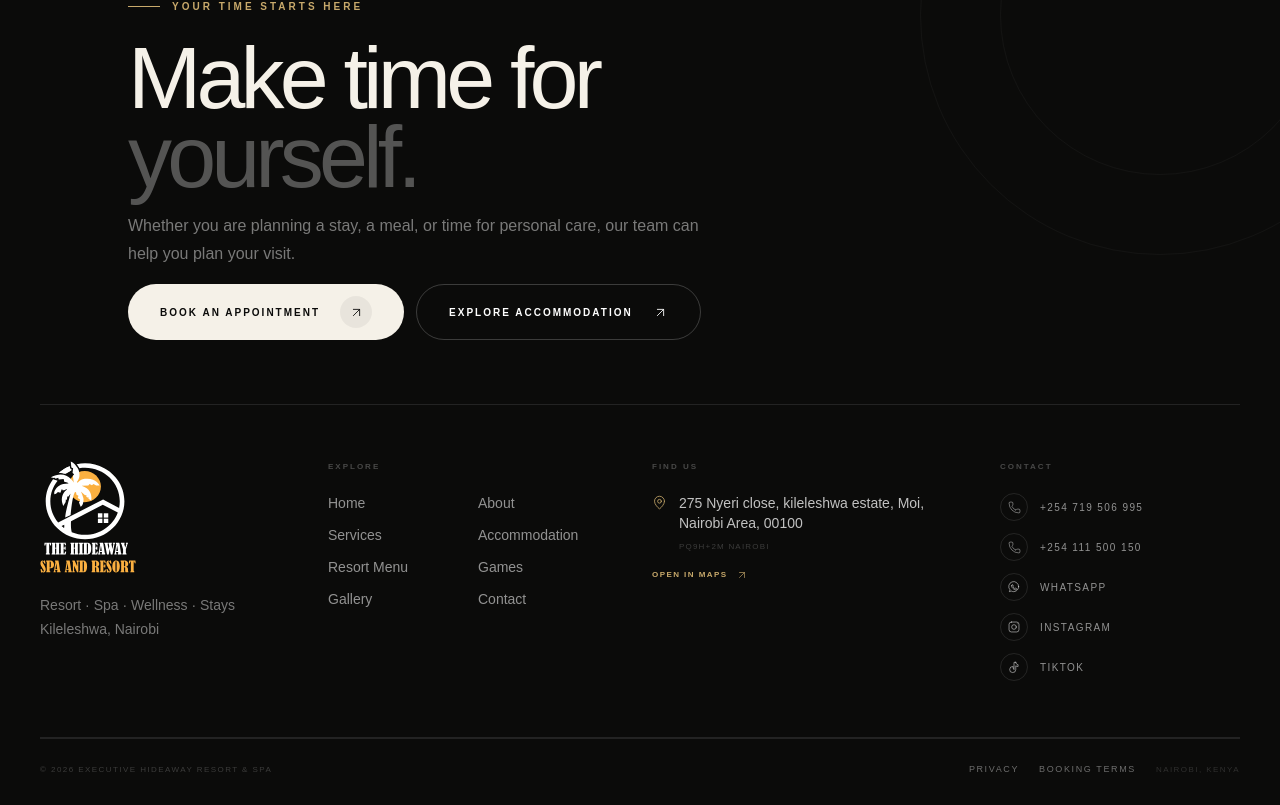
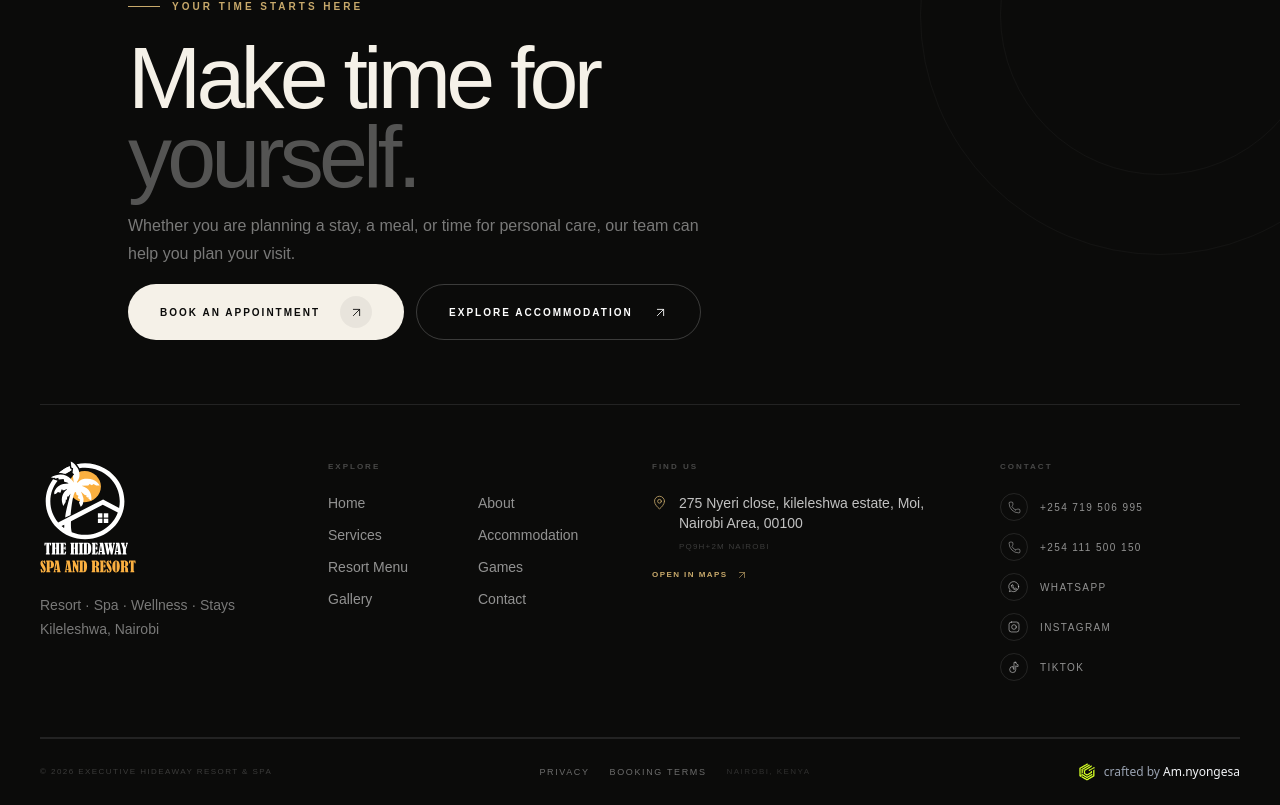
Before and after one commit to pappi02/executive-hideaway, a Next.js app: page /privacy in a window 1280 px wide. Shown: the part 2328-3133 px from the top of the page. Built offline with nearby package versions, Linux system fonts and the light colour scheme; no server answers; the database is empty.

Commit message:
Add the developer sign-off (crafted by Am.nyongesa) to the footer, linking to the portfolio

```diff
--- a/src/components/layout/Footer.tsx
+++ b/src/components/layout/Footer.tsx
@@ -6,6 +6,8 @@ import {
 } from "lucide-react";
 import Image from "next/image";
 import Link from "next/link";
+
+import { SignOff } from "./SignOff";
 
 import { businessContact } from "@/lib/site-config";
 
@@ -250,6 +252,8 @@ export default function Footer() {
               Nairobi, Kenya
             </p>
           </div>
+
+          <SignOff />
         </div>
       </div>
     </footer>
--- /dev/null
+++ b/src/components/layout/SignOff.module.css
@@ -0,0 +1,76 @@
+/* The developer's sign-off, matching the portfolio footer. */
+.signOff {
+  --sign-off-ease: cubic-bezier(0.22, 1, 0.36, 1);
+  display: inline-flex;
+  align-items: center;
+  gap: 0.5rem;
+  font-family: ui-sans-serif, system-ui, -apple-system, "Segoe UI", sans-serif;
+  font-size: 0.75rem;
+  line-height: 1rem;
+  letter-spacing: normal;
+  text-transform: none;
+  text-decoration: none;
+  color: var(--sign-off-muted);
+  transition: color 0.3s ease;
+}
+
+.dark {
+  --sign-off-accent: #d4ff24;
+  --sign-off-muted: #9aa3b2;
+  --sign-off-fg: #f3f5f8;
+}
+
+.light {
+  --sign-off-accent: #1558c9;
+  --sign-off-muted: #545b67;
+  --sign-off-fg: #030407;
+}
+
+.signOff:hover,
+.signOff:focus-visible {
+  color: var(--sign-off-fg);
+}
+
+.signOff:focus-visible {
+  outline: 2px solid var(--sign-off-accent);
+  outline-offset: 3px;
+  border-radius: 2px;
+}
+
+.symbol {
+  width: 1.125rem;
+  height: 1.125rem;
+  flex-shrink: 0;
+  background-color: var(--sign-off-accent);
+  -webkit-mask: url("/am-symbol.svg") center / contain no-repeat;
+  mask: url("/am-symbol.svg") center / contain no-repeat;
+  transition: transform 0.5s var(--sign-off-ease);
+}
+
+.signOff:hover .symbol,
+.signOff:focus-visible .symbol {
+  transform: rotate(60deg) scale(1.1);
+}
+
+/* An underline that draws in from the left on hover. */
+.name {
+  font-weight: 500;
+  color: var(--sign-off-fg);
+  background-image: linear-gradient(currentColor, currentColor);
+  background-repeat: no-repeat;
+  background-position: 0 100%;
+  background-size: 0% 1px;
+  transition: background-size 0.3s var(--sign-off-ease);
+}
+
+.signOff:hover .name,
+.signOff:focus-visible .name {
+  background-size: 100% 1px;
+}
+
+@media (prefers-reduced-motion: reduce) {
+  .symbol,
+  .name {
+    transition: none;
+  }
+}
--- /dev/null
+++ b/src/components/layout/SignOff.tsx
@@ -0,0 +1,25 @@
+import styles from "./SignOff.module.css";
+
+const PORTFOLIO_URL = "https://david-baraka.vercel.app";
+
+/**
+ * The developer's sign-off, the same mark as on the portfolio. The symbol is a CSS
+ * mask over /am-symbol.svg, so its colour comes from the tone: lime on dark
+ * footers, cobalt on light ones.
+ */
+export function SignOff({ tone = "dark", className }: { tone?: "dark" | "light"; className?: string }) {
+  return (
+    <a
+      href={PORTFOLIO_URL}
+      target="_blank"
+      rel="noopener"
+      aria-label="Crafted by Am.nyongesa. Opens the developer's portfolio in a new tab"
+      className={[styles.signOff, tone === "light" ? styles.light : styles.dark, className].filter(Boolean).join(" ")}
+    >
+      <span aria-hidden className={styles.symbol} />
+      <span>
+        crafted by <span className={styles.name}>Am.nyongesa</span>
+      </span>
+    </a>
+  );
+}
```
Also changed, not shown: public/am-symbol.svg (added).
